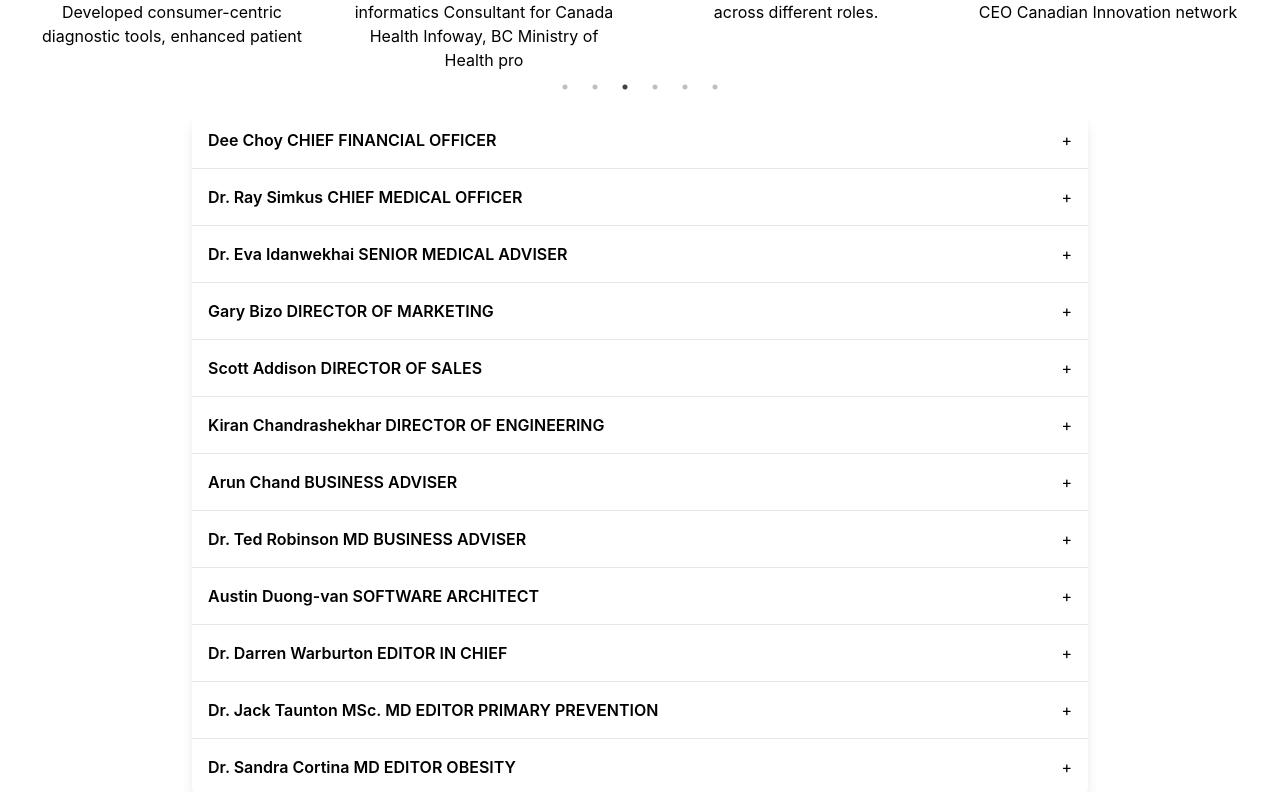
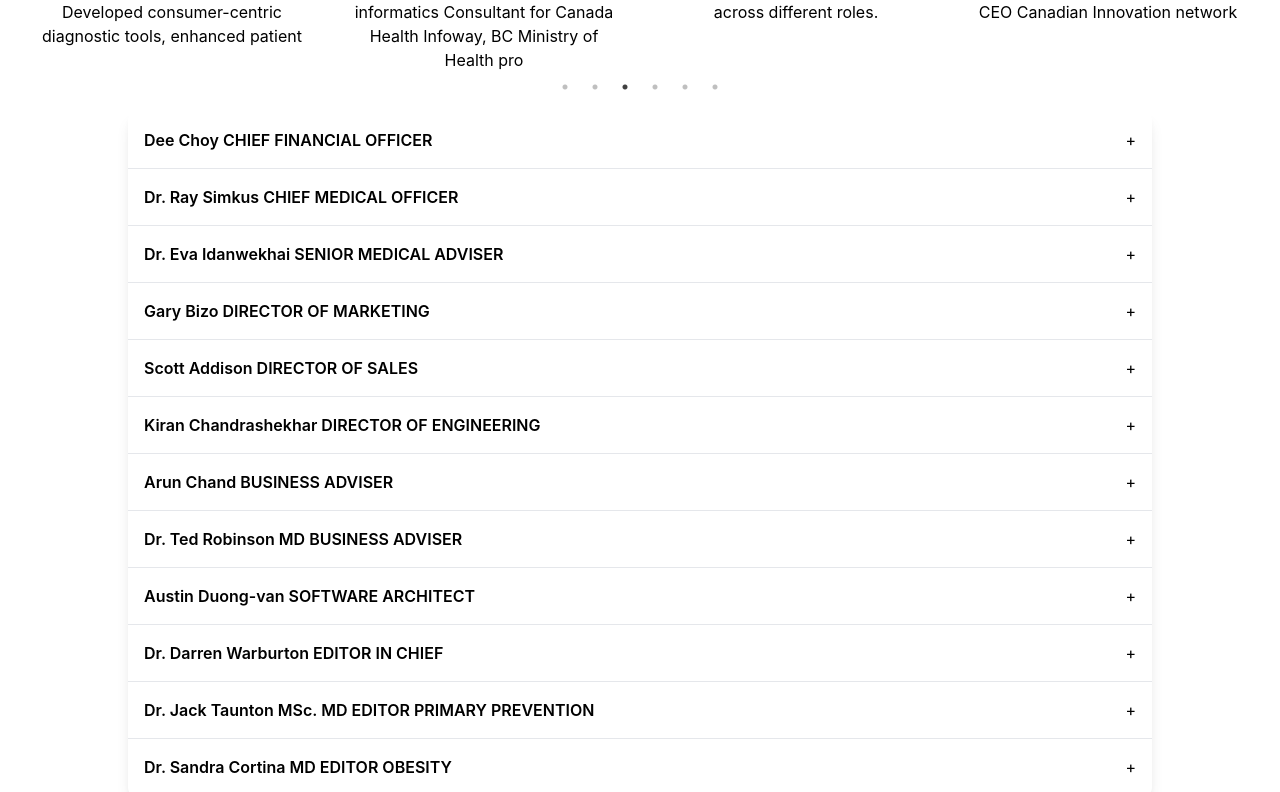
Before and after one commit to sanjaydambal/sapius, a React (Create React App) app: page / in a window 1280 px wide. Shown: the part 1268-2060 px from the top of the page. Built offline with nearby package versions, Linux system fonts and the light colour scheme.

Commit message:
provided full width to accordion

```diff
--- a/src/components/Accordion.js
+++ b/src/components/Accordion.js
@@ -40,7 +40,7 @@ const TeamAccordion = () => {
   };
 
   return (
-    <div className="max-w-4xl mx-auto mt-10 bg-white shadow-lg rounded-lg w-4/5">
+    <div className="max-w-full mx-auto mt-10 bg-white shadow-lg rounded-lg w-4/5">
       <Accordion
         title="Dee Choy CHIEF FINANCIAL OFFICER"
         imageUrl="/assets/Dee.jpeg"
```
